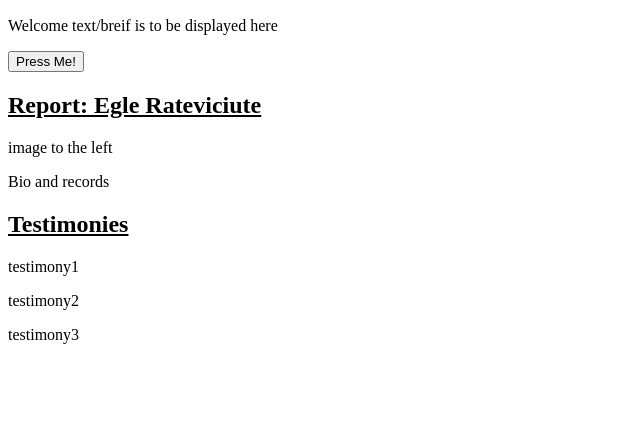
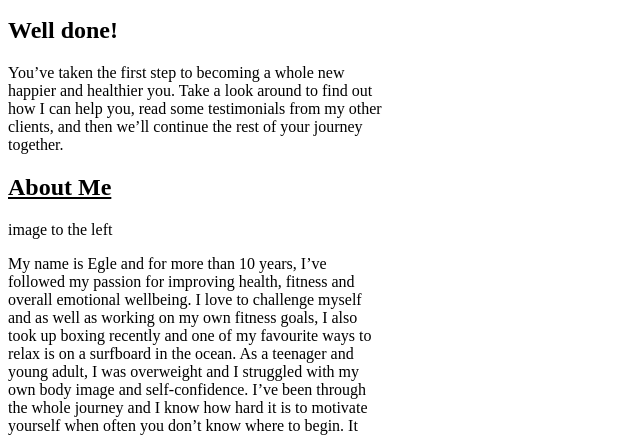
Before and after one commit to FluffyBullet/exertFitness, a plain HTML site: page index.html in a window 1280 px wide. Shown: the part 363-799 px from the top of the page, without its empty margins (0-640 px from the left). Drawn offline with Linux system fonts and the light colour scheme.

Commit message:
added intro and greeting text to index.html site

```diff
--- a/index.html
+++ b/index.html
@@ -23,19 +23,34 @@
         <!-- Main introduction section, easy greeting and overview-->
         <div>
             <div id="logo_container"><img src="assets/images/exert_fit_logo.png"  id="logo" alt="Logo of Exert Fitness"/></div>
-            <h2 id="greet"></h2>
-            <p>Welcome text/breif is to be displayed here</p>
-            <button id="trial">Press Me!</button>
+            <h2>Well done!</h2>
+            <p>You’ve taken the first step to becoming a whole new happier and healthier you. Take a look around to find out how I can help you,
+                 read some testimonials from my other clients, and then we’ll continue the rest of your journey together.</p>
         </div>
         <div>
         <!-- In Depth detail on the personal trainer and motivation-->
-            <h2><u>Report: Egle Rateviciute</u></h2>
+            <h2><u>About Me</u></h2>
             <div>
                 <div id="greeting_left">
                     <p>image to the left</p>
                 </div>
                 <div id="greeting-right">
-                    <p> Bio and records</p>
+                    <p>My name is Egle and for more than 10 years, I’ve followed my passion for improving health, fitness and overall emotional wellbeing.
+                        I love to challenge myself and as well as working on my own fitness goals, I also took up boxing recently and one of my favourite ways to relax
+                        is on a surfboard in the ocean.
+
+                        As a teenager and young adult, I was overweight and I struggled with my own body image and self-confidence.
+                        I’ve been through the whole journey and I know how hard it is to motivate yourself when often you don’t know where to begin.
+                        It can be hard to make a start when you can’t visualise yourself becoming who you really want to be, and that’s where I come in.
+
+                        The first step to making a change is definitely the hardest. As well as working with people who are on their way to becoming the best version of themselves,
+                         I’ve also devised fitness and nutrition programmes for people who live with mental health issues, people who were severely overweight,
+                          and people with specific health conditions or physical difficulties. These programmes were each tailored to those individual’s circumstances and I
+                           supported them with sensitivity and understanding. So no matter where you are in your journey to become happier, healthier and stronger, I will support
+                            and motivate you to achieve your goals.
+
+                        Come and find me in the gym or take one of my business cards to chat with me by phone, email or on Instagram.
+                        </p>
                 </div>
             </div>
         </div>
```
